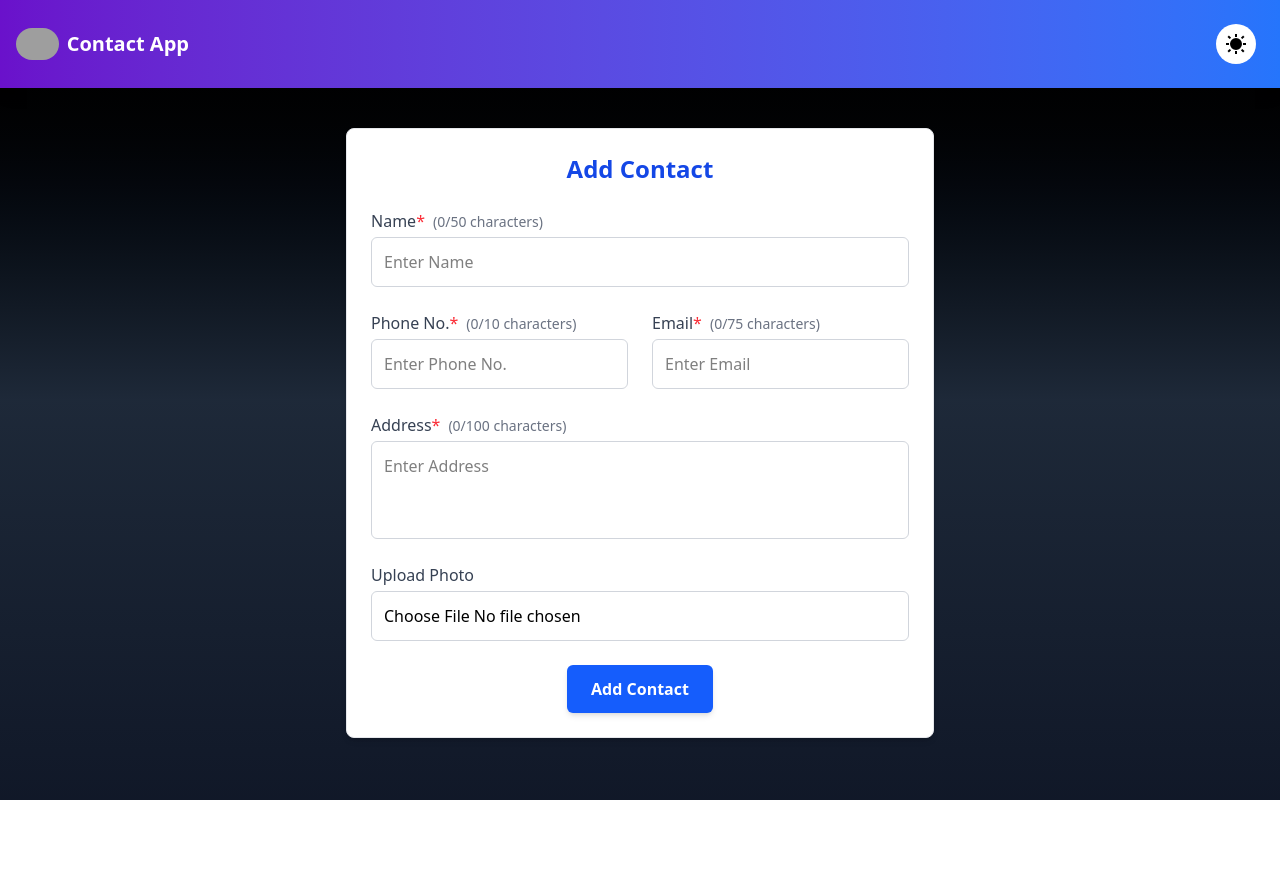
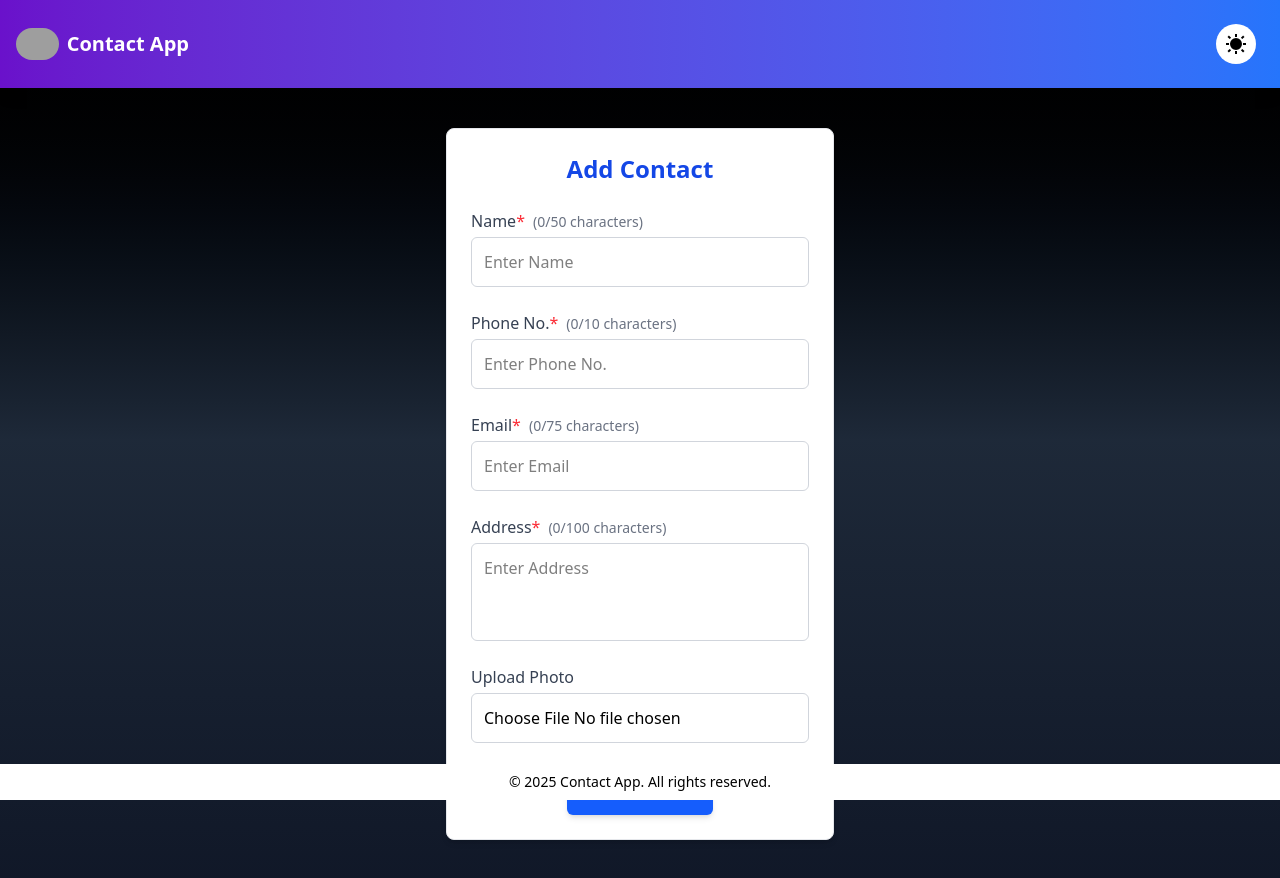
Before and after one commit to Yash28060/contact-app, a React (Vite) app: page /add in a window 1280 px wide. Before the commit the page ends 800 px from the top, so only its background shows below. Built offline with nearby package versions, Linux system fonts and the light colour scheme; grey boxes are pictures that could not be loaded.

Commit message:
Add ContactDetail component and update routing; enhance AddContact layout and Footer styling

```diff
--- a/src/App.jsx
+++ b/src/App.jsx
@@ -4,9 +4,11 @@ import { openDB } from "idb";
 import Header from "./components/Header";
 import ContactList from "./components/ContactList";
 import AddContact from "./components/AddContact";
+import ContactDetail from "./components/ContactDetail";
 import { BrowserRouter as Router, Route, Routes } from "react-router-dom";
 import About from "./components/About";
 import { ThemeContext } from "./context/ThemeContext";
+import Footer from "./components/Footer";
 
 const Local_Storage_Key = "contacts";
 
@@ -74,9 +76,9 @@ function App() {
       <ThemeContext.Provider value={{ theme, setTheme }}>
         <div
           className={`${theme} ${
-            theme == "dark"
+            theme === "dark"
               ? "bg-gradient-to-b from-black via-gray-800 to-gray-900"
-              : null
+              : ""
           } min-h-screen h-full`}
         >
           <Router>
@@ -93,13 +95,13 @@ function App() {
                   <ContactList
                     contacts={contacts}
                     deleteContactHandler={deleteContactHandler}
-                />}
                   />
-            <Route
-              path="/about"
-              element={<About/>}
+                }
               />
+              <Route path="/about" element={<About />} />
+              <Route path="/contact/:id" element={<ContactDetail />} />
             </Routes>
+            <Footer />
           </Router>
         </div>
       </ThemeContext.Provider>
--- a/src/components/AddContact.jsx
+++ b/src/components/AddContact.jsx
@@ -129,7 +129,7 @@ class AddContact extends React.Component {
             </div>
 
             {/* Mobile */}
-            <div className="flex flex-col grid-cols-2">
+            <div className="flex flex-col md:col-span-1 col-span-2 ">
               <label htmlFor="number" className="text-gray-700 font-medium">
                 Phone No.<span className="text-red-500">*</span>
                 <span className="text-sm text-gray-500 ml-2">
@@ -148,7 +148,7 @@ class AddContact extends React.Component {
             </div>
 
             {/* Email */}
-            <div className="flex flex-col grid-cols-2">
+            <div className="flex flex-col md:col-span-1 col-span-2">
               <label htmlFor="email" className="text-gray-700 font-medium">
                 Email<span className="text-red-500">*</span>
                 <span className="text-sm text-gray-500 ml-2">
--- a/src/components/ContactCard.jsx
+++ b/src/components/ContactCard.jsx
@@ -1,13 +1,17 @@
 import React from "react";
+// import { Link } from "react-router-dom";
+import { useNavigate } from "react-router-dom";
 // import defaultUser from "/images/1.jpg";
 
 function ContactCard({ contact, deleteContact }) {
   const { id, name, email, number, address, avatar } = contact;
+  const navigate = useNavigate();
   return (
     <>
       <div
         key={id}
-        className="bg-white hover:border-blue-500 hover:ring-3 hover:ring-blue-400 outline-none rounded-lg shadow-md p-6 hover:shadow-lg transition-shadow duration-300"
+        onClick={() => navigate(`/contact/${id}`, { state: { contact } })}
+        className="bg-white hover:border-blue-500 hover:ring-3 hover:ring-blue-400 outline-none rounded-lg shadow-md p-6 hover:shadow-lg transition-shadow duration-300 cursor-pointer"
       >
         <div className="flex items-center justify-between mb-4">
           <div className="flex items-center space-x-3 min-w-0">
@@ -48,7 +52,12 @@ function ContactCard({ contact, deleteContact }) {
             </div>
           </div>
           <button
-            onClick={() => deleteContact(contact.id)}
+            onClick={(e) => {
+              e.stopPropagation();
+              if (window.confirm("Are you sure you want to delete this contact?")) {
+                deleteContact(contact.id);
+              }
+            }}
             className="text-red-500 hover:text-red-700 transition-all duration-200 flex-shrink-0 hover:shadow-lg rounded-full p-1 cursor-pointer"
           >
             <svg
--- /dev/null
+++ b/src/components/ContactDetail.jsx
@@ -0,0 +1,41 @@
+import React from "react";
+import { Link, useLocation } from "react-router-dom";
+
+function ContactDetail() {
+  const location = useLocation();
+  const { contact } = location.state || {}; // Handle undefined state
+  console.log(contact);
+
+  if (!contact) {
+    return <h2 className="text-center text-red-500">Contact not found!</h2>;
+  }
+
+  return (
+    <div className="flex flex-col justify-center mb-10 mt-10 items-center">
+      <div className="ui border-2 border-cyan-400 shadow-lg rounded-lg p-6 bg-white flex flex-col items-center w-fit">
+        <div className="img rounded-full mb-4">
+          <img
+            className="h-50 w-50 object-cover mr-4 flex-shrink-0 border-2 border-cyan-400 rounded-md"
+            src={contact.avatar || "/images/1.jpg"}
+            alt={contact.name}
+          />
+        </div>
+        <div className="content">
+          <div className="header font-serif">{contact.name}</div>
+          <div className="description font-serif">{contact.email}</div>
+          <div className="description font-serif">{contact.number}</div>
+          <div className="description font-serif">{contact.address}</div>
+        </div>
+      </div>
+      <div className="center">
+        <Link to="/">
+          <button className="bg-blue-600 text-white font-semibold px-10 py-3 rounded-md shadow-md hover:bg-blue-700 transition-all duration-300 cursor-pointer mt-10">
+            Back to Contact List
+          </button>
+        </Link>
+      </div>
+    </div>
+  );
+}
+
+export default ContactDetail;
--- a/src/components/Footer.jsx
+++ b/src/components/Footer.jsx
@@ -1,6 +1,11 @@
+import { ThemeContext } from "../context/ThemeContext";
+import React, { useContext } from "react";
+
 const Footer = () => {
+   const { theme } = useContext(ThemeContext);
   return (
-    <footer className="bg-gray-800 text-white py-4">
+    <footer className={` py-2 font-medium fixed bottom-0 w-full ${theme === "dark"? "bg-white text-black" : "bg-gray-800 text-white" }`}
+    >
       <div className="container mx-auto text-center">
         <p className="text-sm">
           &copy; {new Date().getFullYear()} Contact App. All rights reserved.
```
Lines whose indentation alone changed are shown as unchanged.
